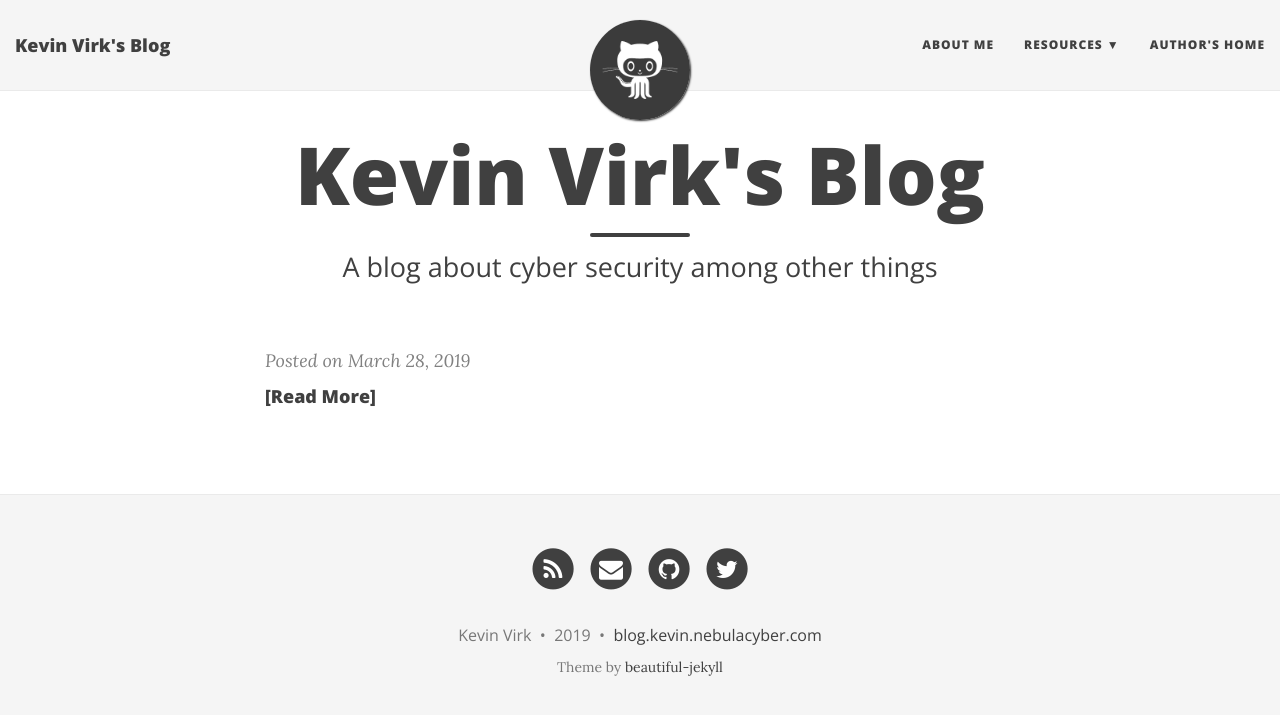
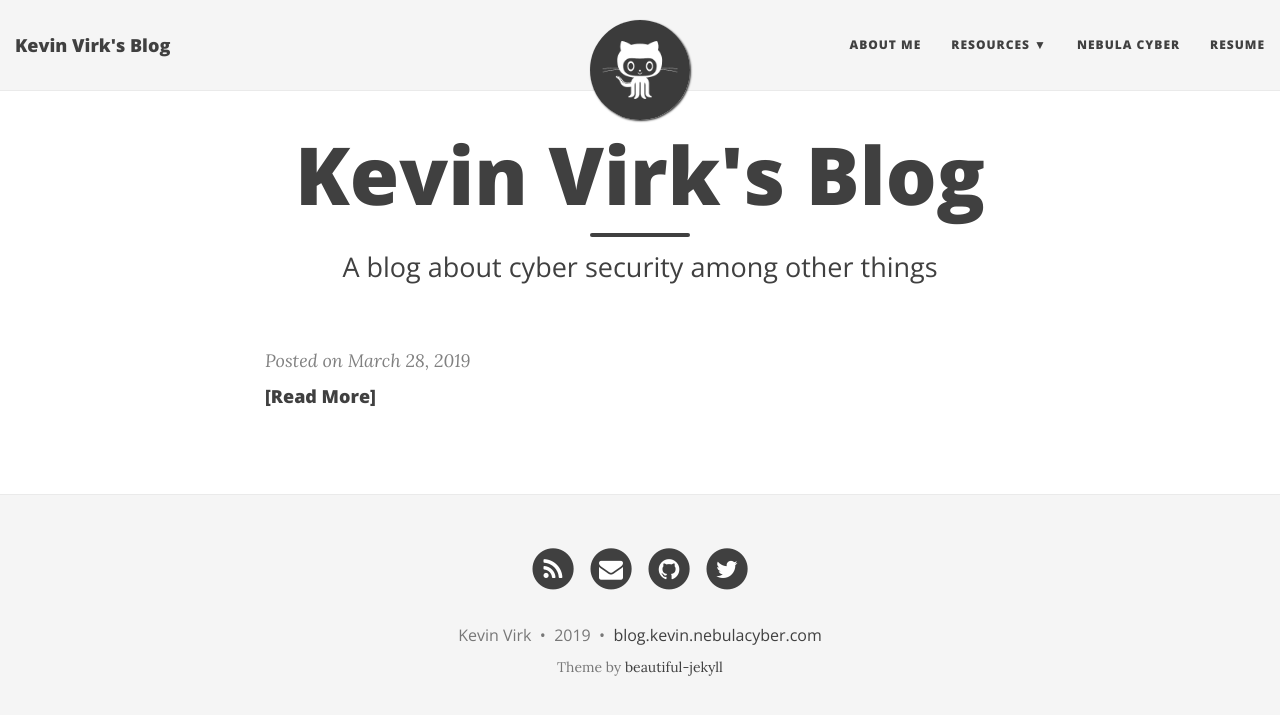
Before and after one commit to vevinkirk/vevinkirk.github.io, a Jekyll site: the page built from index.html, in a window 1280 px wide. Shown: the top 715 px of the page. Built offline with Jekyll 4.4.1, drawn with Linux system fonts in a browser that asks for light colours; nearby versions of some CDN libraries; the list of posts is cut into pages by our own code.

Commit message:
Update _config.yml

```diff
--- a/_config.yml
+++ b/_config.yml
@@ -28,7 +28,8 @@ navbar-links:
     - Beautiful Jekyll: "http://deanattali.com/beautiful-jekyll/"
     - Learn markdown: "http://www.markdowntutorial.com/"
     - GitHub Pages: "https://pages.github.com/"
-  Author's home: "http://deanattali.com"
+  Nebula Cyber: "https://nebulacyber.com"
+  Resume: "https://kevin.nebulacyber.com/resume"
 
 # Image to show in the navigation bar - image must be a square (width = height)
 # Remove this parameter if you don't want an image in the navbar
```
